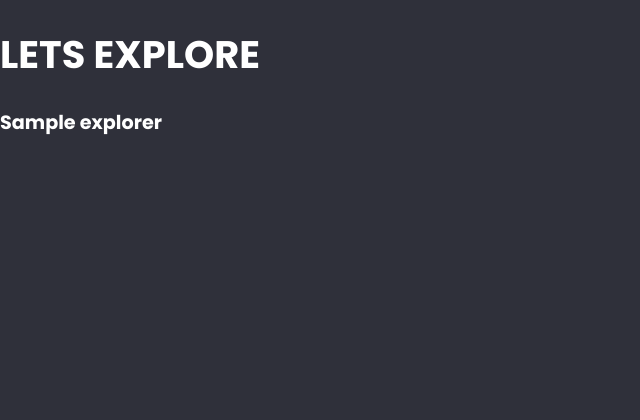
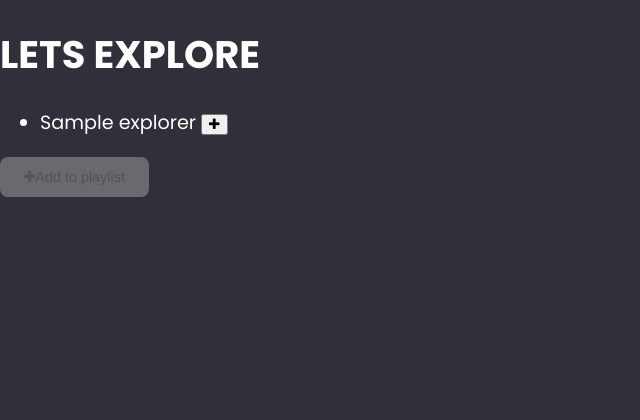
Before and after one commit to Faruqt/Soul, a Django app: template soul/templates/soul/explore.html in a window 1280 px wide. Shown: the top 420 px of the page, without its empty margins (0-640 px from the left). Run offline with Django 3.2, Linux system fonts and the light colour scheme; the template is opened without the code that fills it: most values are stand-ins (such as "Sample title", 1, 10 or a date in 2020).

Commit message:
Add form and font awesome icons

```diff
--- a/soul/templates/soul/explore.html
+++ b/soul/templates/soul/explore.html
@@ -6,6 +6,7 @@
     <meta http-equiv="X-UA-Compatible" content="IE=edge">
     <meta name="viewport" content="width=device-width, initial-scale=1.0">
 
+    <link rel="stylesheet" type="text/css" href="https://maxcdn.bootstrapcdn.com/font-awesome/4.7.0/css/font-awesome.min.css">
     <!-- styling -->
     <link rel="stylesheet" type="text/css" href="{% static 'css/styles.css' %}">
     <link rel="stylesheet" type="text/css" href="{% static 'css/index.css' %}">
@@ -16,13 +17,19 @@
 <body>
     <h1> LETS EXPLORE</h1>
 
-    {% for explorer in explore %}
-
-            <h4>{{ explorer }}</h4>
-                    <br>
-                    <br>
-
-    {% endfor %}
+    <form action="" method="post" class="GenrePick"></form>
+        <ul class="">
+            {% for explorer in explore %}
+                <li class="currentTaskItem">
+                    <span>{{ explorer }}</span>
+                    <button class=" " name="taskDelete" formnovalidate="" type="submit" ><i class="fa fa-plus icon"></i></button>
+                </li>
+            {% endfor %}
+        </ul> <!--end Music-List -->
+        <div class="buttons">
+            <button id ="continue" class="taskAdd btn" name="genreSelected" type="submit" disabled><i class="fa fa-plus icon"></i>Add to playlist</button>
+        </div>
+    </form>
 
 </body>
 </html>
--- a/soul/templates/soul/genre.html
+++ b/soul/templates/soul/genre.html
@@ -22,7 +22,9 @@
 </head>
 
 <body>
-    <h1> Welcome to Soul, {{ user }} Kindly pick your genre</h1>
+    <h1> Welcome to Soul, {{ user }}</h1>
+    <!-- <h3>Let us help you tailor your music experience</h3> -->
+    <h3> Pick three genres to tailor your music experience</h3>
 
     <form action="" method="post" class="GenrePick">
         {% csrf_token %} <!-- csrf token for security -->
```
